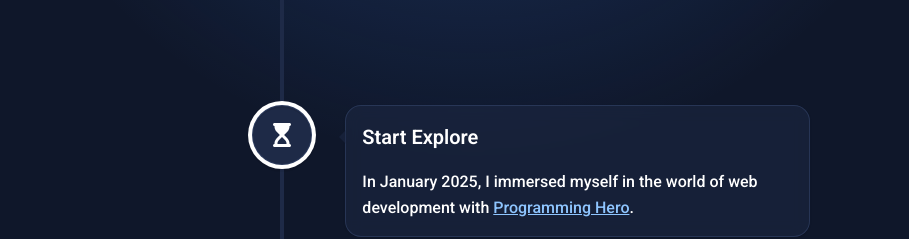
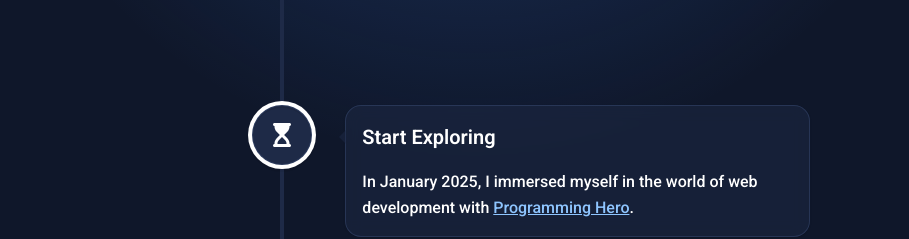
Before and after one commit to abdulkader33447/portfolio, a React (Vite) app: page / in a window 1280 px wide. Shown: the part 4540-4779 px from the top of the page, without its empty margins (358-1267 px from the left). Built offline with nearby package versions, Linux system fonts and the light colour scheme.

Commit message:
modifye exploring

```diff
--- a/src/Home/Pages/Journey/Journey.jsx
+++ b/src/Home/Pages/Journey/Journey.jsx
@@ -92,7 +92,7 @@ const Journey = () => {
             icon={<FaHourglassStart />}
           >
             <h1 className="text-lg md:text-[20px] sm:text-[22px] font-semibold text-start">
-              Start Explore
+              Start Exploring
             </h1>
             <p className="text-sm md:text-xs sm:text-xs mt-1 text-start">
               In January 2025, I immersed myself in the world of web development
```
